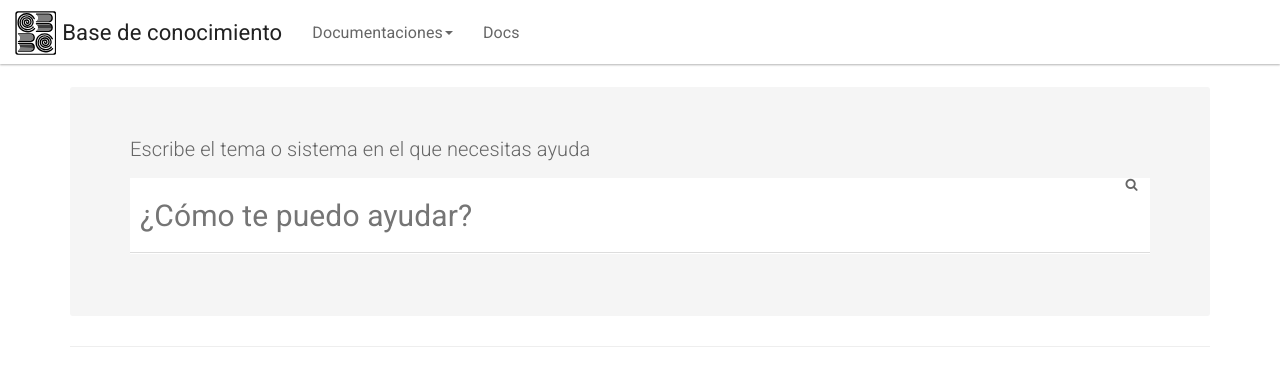
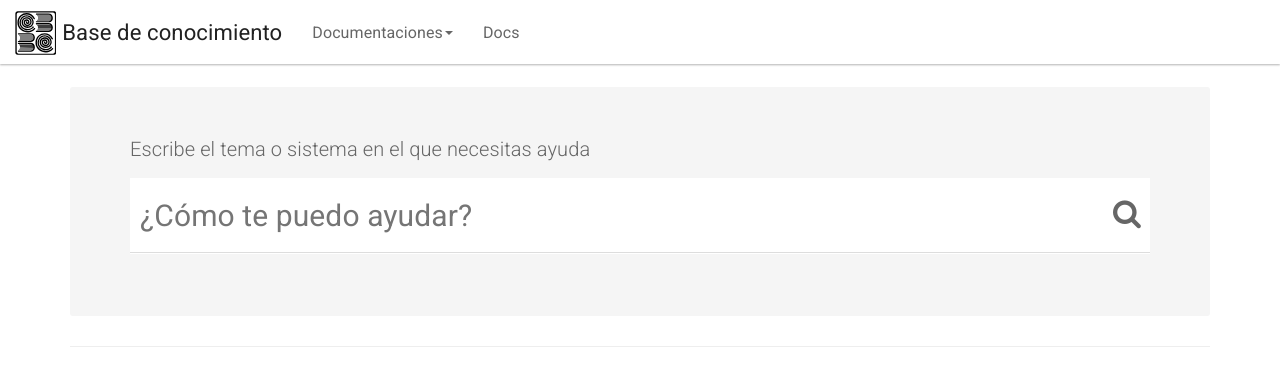
Before and after one commit to CoBachBC/centrodeayuda, a Jekyll site: the page built from docs/index.html, in a window 1280 px wide. Shown: the top 368 px of the page. Built offline with Jekyll 4.4.1, drawn with Linux system fonts in a browser that asks for light colours.

Commit message:
Update docs.css

```diff
--- a/docs/assets/css/docs.css
+++ b/docs/assets/css/docs.css
@@ -13,6 +13,9 @@ font-size:2rem;}
 .jumbotron input.tt-hint,.jumbotron input#search-box{width:100%;
 padding: 1rem;
 font-size: 3rem;}
+.jumbotron i.fa.fa-search.form-control-feedback{font-size: 3rem;
+padding-top: 2rem;
+padding-right: 2rem;}
 
 #error404{text-align:center;}
 #error404 img{max-width:50%;}
```
